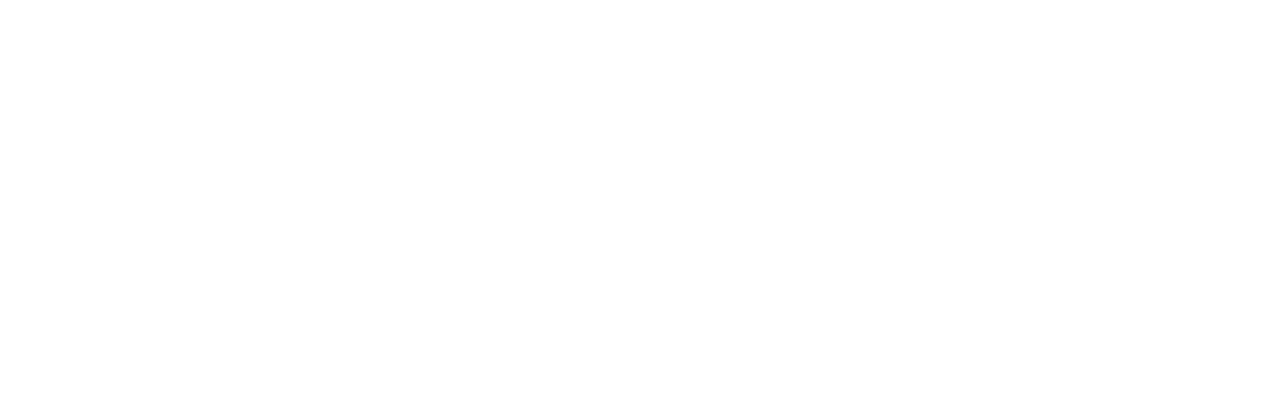
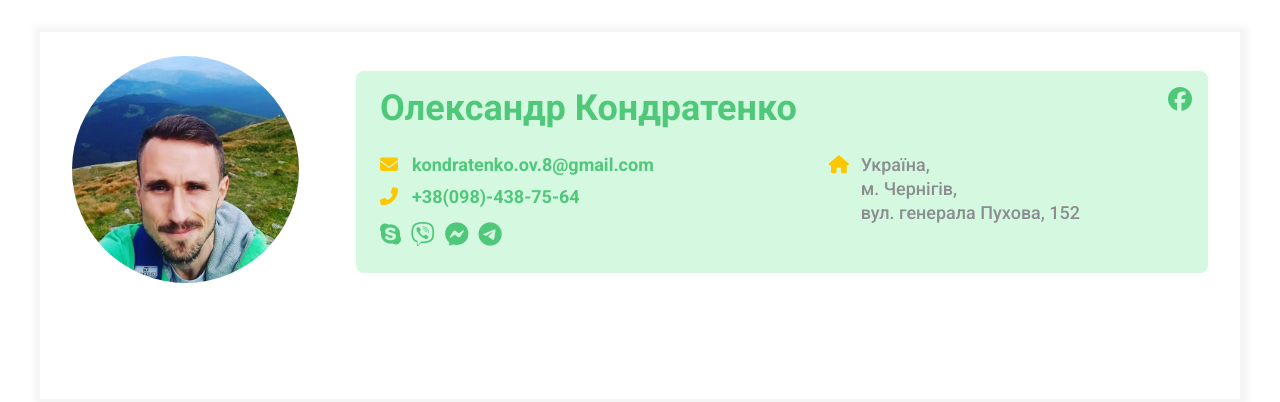
Before and after one commit to defender-8/homepage, a website: page index.html in a window 1280 px wide. Drawn offline with Linux system fonts and the light colour scheme.

Commit message:
Added contact info block

```diff
--- a/index.html
+++ b/index.html
@@ -11,6 +11,91 @@
     ></script>
   </head>
   <body>
-
+    <div class="container">
+      <header class="header">
+        <div class="header-left">
+          <img
+            src="assets/images/avatar.jpg"
+            class="avatar-img img-responsive"
+            alt="Avatar"
+          />
+        </div>
+        <div class="header-right">
+          <a
+            href="https://www.facebook.com/oleksandr.kondratenko.8/"
+            rel="author"
+            target="_blank"
+            class="header fb-link"
+          >
+            <i class="fab fa-facebook"></i>
+          </a>
+          <h1>Олександр Кондратенко</h1>
+          <section class="contacts clearfix">
+            <div class="contacts-left">
+              <div class="contacts-item">
+                <div class="contacts-item-icon">
+                  <i class="fas fa-envelope"></i>
+                </div>
+                <div class="contacts-item-data">
+                  <a href="mailto:kondratenko.ov.8@gmail.com" rel="author"
+                    >kondratenko.ov.8@gmail.com</a
+                  >
+                </div>
+              </div>
+              <div class="contacts-item">
+                <div class="contacts-item-icon">
+                  <i class="fas fa-phone-alt"></i>
+                </div>
+                <div class="contacts-item-data">
+                  <a href="tel:+380984387564" rel="author">+38(098)-438-75-64</a>
+                </div>
+              </div>
+              <div class="messenger-links">
+                <a
+                  href="skype:live:9b0b604c41276eb1?chat"
+                  rel="author"
+                  class="messenger-links-item"
+                >
+                  <i class="fab fa-skype"></i>
+                </a>
+                <a
+                  href="viber://chat/?number=%2B380984387564"
+                  rel="author"
+                  class="messenger-links-item"
+                >
+                  <i class="fab fa-viber"></i>
+                </a>
+                <a
+                  href="https://m.me/oleksandr.kondratenko.8"
+                  rel="author"
+                  class="messenger-links-item"
+                >
+                  <i class="fab fa-facebook-messenger"></i>
+                </a>
+                <a
+                  href="https://t.me/kondratenko_ov_8"
+                  rel="author"
+                  class="messenger-links-item"
+                >
+                  <i class="fab fa-telegram"></i>
+                </a>
+              </div>
+            </div>
+            <div class="contacts-right">
+              <div class="contacts-item">
+                <div class="contacts-item-icon">
+                  <i class="fas fa-home"></i>
+                </div>
+                <div class="contacts-item-data fw-500">
+                  Україна,<br />
+                  м. Чернігів,<br />
+                  вул. генерала Пухова, 152
+                </div>
+              </div>
+            </div>
+          </section>
+        </div>
+      </header>
+    </div>
   </body>
 </html>
--- a/styles.css
+++ b/styles.css
@@ -1,4 +1,6 @@
 /* General styles */
+@import url('https://fonts.googleapis.com/css2?family=Roboto:ital,wght@0,300;0,500;0,700;1,300;1,500;1,700&display=swap');
+
 * {
   box-sizing: border-box;
   margin: 0;
@@ -6,7 +8,7 @@
 }
 
 body {
-  font-family: Arial, Helvetica, sans-serif;
+  font-family: 'Roboto', sans-serif;
   font-weight: 300;
   color: #454748;
 }
@@ -22,9 +24,10 @@
 }
 
 h1 {
-  font-size: 48px;
+  font-size: 36px;
   color: #4fc87a;
   margin-top: 0;
+  margin-bottom: 24px;
 }
 
 p {
@@ -33,7 +36,7 @@
 
 /* Utils */
 .fw-500 {
-  font-weight: 500;
+  font-weight: 500 !important;
 }
 
 .img-responsive {
@@ -46,3 +49,152 @@
   display: table;
   clear: both;
 }
+
+/* Components */
+
+/* -- Container */
+.container {
+  max-width: 1200px;
+  margin: 32px auto 0;
+  padding: 0 32px 64px;
+  box-shadow: 1px 1px 7px 7px #f5f5f5;
+}
+
+
+/* -- Header */
+.header {
+  padding-top: 24px;
+  margin-bottom: 48px;
+  display: flex;
+  align-items: center;
+}
+
+.header-left {
+  width: 20%;
+  margin-right: auto;
+}
+
+.header-right {
+  width: 75%;
+  background-color: #d5f8e1;
+  padding: 16px 24px 24px 24px;
+  border-radius: 8px;
+  position: relative;
+}
+
+.header .fb-link {
+  position: absolute;
+  top: -8px;
+  right: 16px;
+}
+
+.header .fb-link .fa-facebook {
+  font-size: 24px;
+}
+
+/* -- Avatar */
+.avatar-img {
+  border-radius: 50%;
+}
+
+/* -- Contacts Item */
+.contacts-item {
+  position: relative;
+  padding-left: 32px;
+  font-size: 18px;
+  line-height: 1.33;
+}
+
+.contacts-item:not(:last-child) {
+  margin-bottom: 8px;
+}
+
+.contacts-item-icon {
+  position: absolute;
+  left: 0;
+  top: 0;
+  color: #fdc700;
+}
+
+.contacts-item-data {
+  font-weight: 700;
+  color: #8b8e90;
+}
+
+/* -- Messenger Links */
+.messenger-links {
+  margin-top: 12px;
+}
+
+.messenger-links-item {
+  font-size: 24px;
+}
+
+.messenger-links-item:not(:last-child) {
+  margin-right: 4px;
+}
+
+@media screen and (min-width: 992px){
+  /* Components */
+
+  /* -- Contacts */
+  .contacts {
+    max-width: 700px;
+  }
+
+  .contacts-left {
+    float: left;
+  }
+
+  .contacts-right {
+    float: right;
+  }
+}
+
+@media screen and (max-width: 991px) {
+  /* Components */
+
+  /* -- Header */
+  .header {
+    flex-flow: column;
+  }
+
+  .header .fb-link {
+    width: 32px;
+    height: 32px;
+    top: -32px;
+    right: -8px;
+  }
+
+  .header .fb-link .fa-facebook {
+    font-size: 32px;
+    border-radius: 50%;
+    background-color: #fff;
+  }
+
+  .header-left {
+    width: auto;
+    max-width: 240px;
+    margin-right: unset;
+    margin-bottom: 24px;
+  }
+
+  .header-right {
+    width: auto;
+  }
+
+  .header h1 {
+    font-size: 32px;
+    text-align: center;
+  }
+
+  /* -- Contacts */
+  .contacts-left {
+    margin-bottom: 8px;
+  }
+
+  /* -- Messenger Links */
+  .messenger-links-item {
+    font-size: 32px;
+  }
+}
```
Also changed, not shown: assets/avatar.png (deleted), assets/images/avatar.jpg (added).
